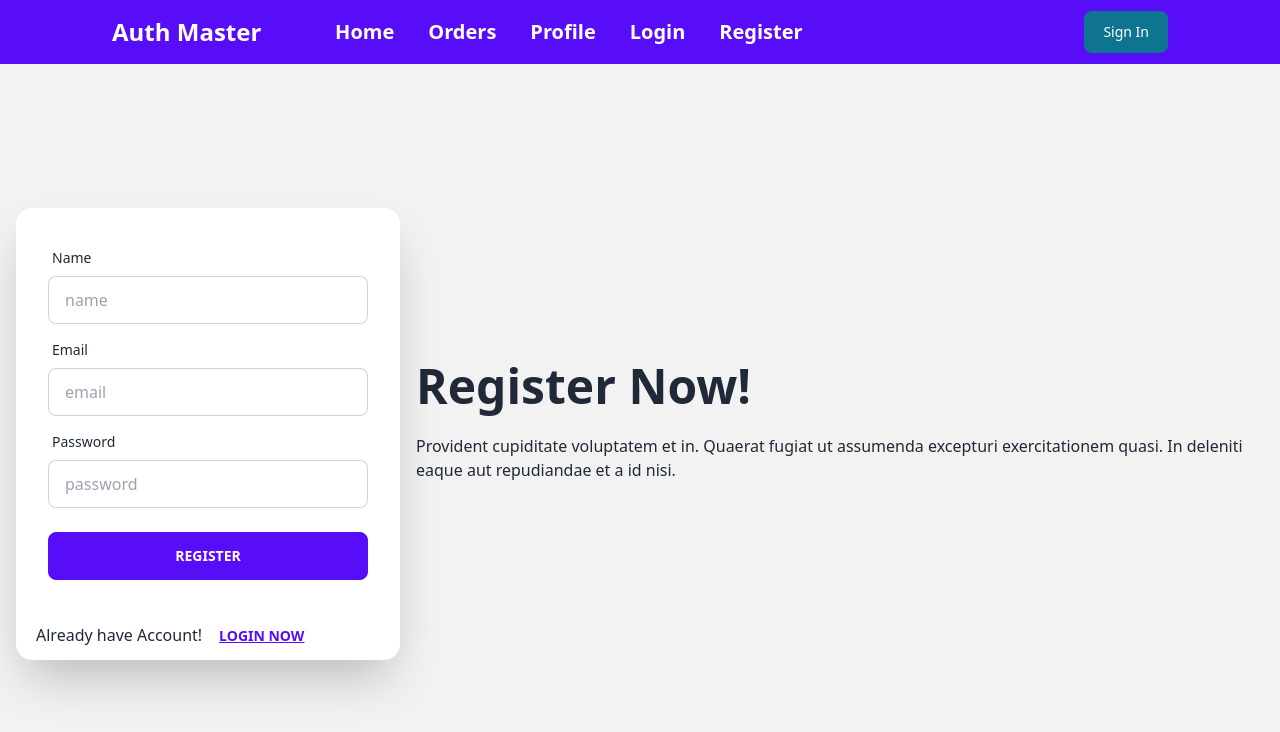
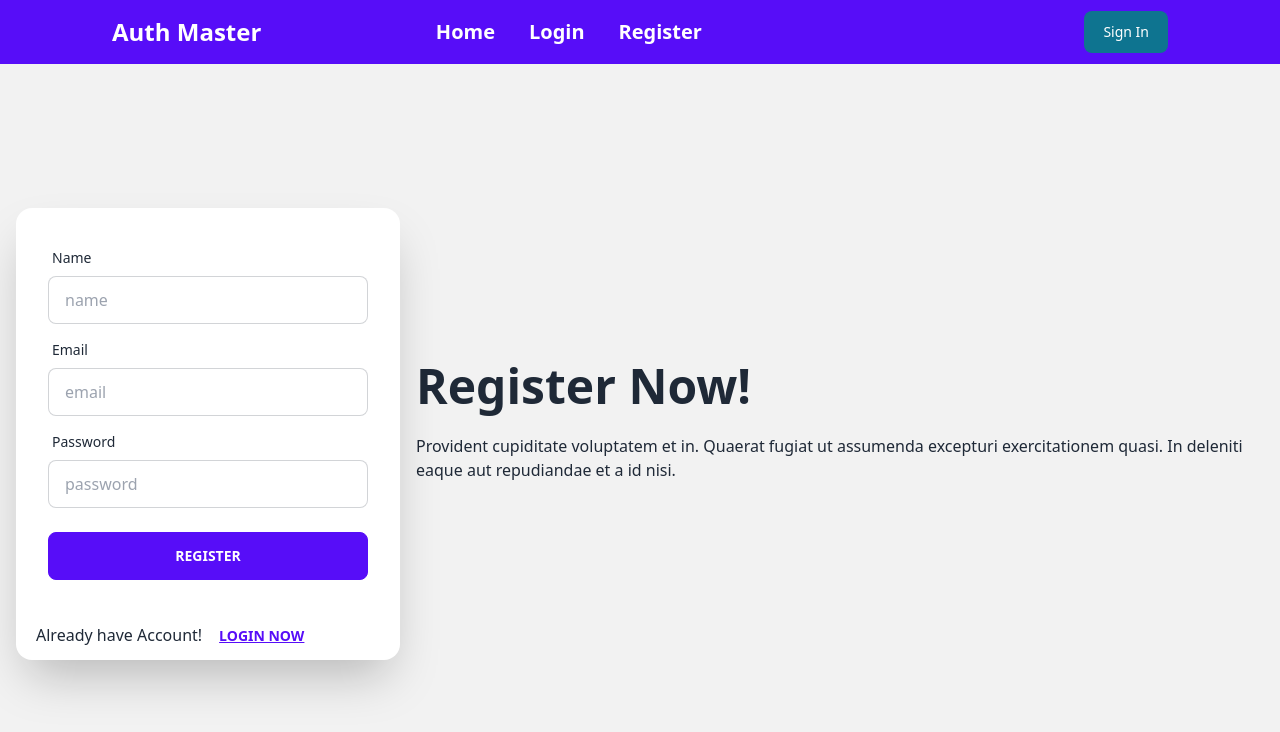
Before and after one commit to ShamimHossain1/React_Auth_Private-Route-60, a React (Vite) app: page /register in a window 1280 px wide. Shown: the top 732 px of the page. Built offline with nearby package versions, Linux system fonts and the light colour scheme; no server answers.

Commit message:
conditional rendaring

```diff
--- a/src/Component/Header/Header.jsx
+++ b/src/Component/Header/Header.jsx
@@ -17,11 +17,15 @@ const Header = () => {
             <div className="navbar bg-primary text-primary-content flex justify-between lg:px-28 px-3">
                 <p className="lg:text-2xl font-bold">Auth Master</p>
                 <div className='lg:pr-52'>
-                    <Link to='/'         className="btn btn-ghost normal-case lg:text-xl">Home    </Link>
-                    <Link to='/orders'   className="btn btn-ghost normal-case lg:text-xl">Orders  </Link>
-                    <Link to='/profile'   className="btn btn-ghost normal-case lg:text-xl">Profile  </Link>
-                    <Link to='/login'    className="btn btn-ghost normal-case lg:text-xl">Login   </Link>
+                    <Link to='/' className="btn btn-ghost normal-case lg:text-xl">Home    </Link>
+                    {user && <Link to='/orders' className="btn btn-ghost normal-case lg:text-xl">Orders  </Link>}
+                    {user && <Link to='/profile' className="btn btn-ghost normal-case lg:text-xl">Profile  </Link>}
+
+
+                    <Link to='/login' className="btn btn-ghost normal-case lg:text-xl">Login</Link>
                     <Link to='/register' className="btn btn-ghost normal-case lg:text-xl">Register</Link>
+
+
                 </div>
                 {
                     user ? <div>{user.email} <Button onClick={handleLogout}>Sign Out</Button></div> : <Link to='/login'><Button>Sign In</Button></Link>
```
